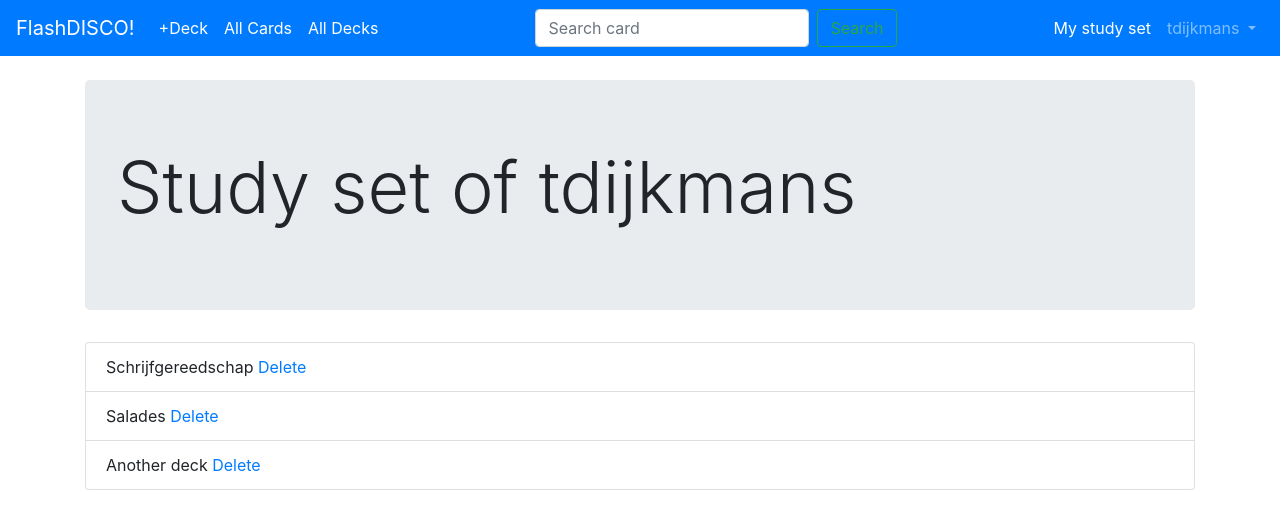
After one commit to tdijkmans/FlashCards, a Django app: page /studyset/ in a window 1280 px wide. The commit adds this page. Shown: the top 529 px of the page. Run offline with Django 3.2, Linux system fonts and the light colour scheme; a user stored in the database is signed in; data comes from the database, SQL or seed files in the repository; some libraries are stand-ins or nearby versions.

Commit message:
Added my studyset features

```diff
--- a/flash/cardmaker/models.py
+++ b/flash/cardmaker/models.py
@@ -10,7 +10,6 @@ class Deck(models.Model):
     subject = models.CharField(max_length=200)
     description = models.TextField(max_length=500, blank=True)
     creator = models.ForeignKey(User, on_delete=models.CASCADE, related_name="creator")
-    students = models.ManyToManyField(User, related_name="students")
 
     def __str__(self):
         return self.title
@@ -28,11 +27,30 @@ class Card(models.Model):
         return self.question
 
 
+class StudySet(models.Model):
+    student = models.ForeignKey(User, on_delete=models.CASCADE, related_name="student")
+
+
+
+class StudentDeck(models.Model):
+    studyset = models.ForeignKey(StudySet, on_delete=models.CASCADE, related_name="studyset")
+    student = models.ForeignKey(User, on_delete=models.CASCADE)
+    deck = models.ForeignKey(Deck, on_delete=models.CASCADE)
+
+
 class LeitnerBox(models.Model):
-    title = models.CharField(max_length=200)
-    proficiency_level = models.SmallIntegerField()
-    owner = models.ForeignKey(User, on_delete=models.CASCADE)
-    cards = models.ManyToManyField(Card)
+    frequency = models.SmallIntegerField()
 
     def __str__(self):
-        return self.title
+        return str(self.frequency)
+
+
+class ScoreBoard(models.Model):
+    student = models.ForeignKey(StudySet, on_delete=models.CASCADE)
+    card = models.ForeignKey(Card, on_delete=models.CASCADE)
+    box = models.ForeignKey(LeitnerBox, on_delete=models.CASCADE)
+    updated = models.DateField()
+    leitner_date = models.DateField()
+
+    def __str__(self):
+        return str(self.card)
--- /dev/null
+++ b/flash/cardmaker/templates/my_studyset.html
@@ -0,0 +1,24 @@
+{% extends "base.html" %}
+{% load static %}
+
+  {% block content %}
+
+    <div class="container">
+
+      <div class="jumbotron">
+        <h1 class="display-3">Study set of {{studyset.student}}</h1>
+        <p class="lead"></p>
+      </div>
+
+      <ul class="list-group">
+      {% for d in deck_list %}
+        <li class="list-group-item">{{d.deck.title}}
+          <a href="/studyset/remove/{{d.id}}/">Delete</a>
+
+        </li>
+      {% endfor %}
+      </ul>
+
+    </div>
+
+  {% endblock %}
--- a/flash/cardmaker/templates/show_all_decks.html
+++ b/flash/cardmaker/templates/show_all_decks.html
@@ -4,7 +4,6 @@
 {% block content %}
 
 <p></p>
-
 <div class="container">
 
 <div class="card-columns">
@@ -27,7 +26,7 @@
       <p class="card-text">{{deck.description}}</p>
 
       <a class="btn btn-info btn-sm" href="/deck/show/{{deck.id}}" role="button">Show</a>
-      <a class="btn btn-success btn-sm" href="/deck/leitner/{{deck.id}}" role="button">Leitner</a>
+
     </div>
 
     <div class="card-footer">
--- a/flash/cardmaker/templates/show_deck.html
+++ b/flash/cardmaker/templates/show_deck.html
@@ -13,7 +13,8 @@
     <p class="lead">By {{deck.creator}} in {{deck.subject}}</p>
     <p>{{deck.description}}</p>
     <a class="btn btn-info btn-sm" href="/deck/{{deck.id}}" role="button">Edit Cards</a>
-    <a class="btn btn-success btn-sm" href="/deck/rehearse/{{deck.id}}" role="button">Rehearse Cards</a>
+    <a class="btn btn-info btn-sm" href="/deck/rehearse/{{deck.id}}" role="button">Rehearse Cards</a>
+    <a class="btn btn-success btn-sm" href="/deck/save/{{deck.id}}" role="button">Save for Study</a>
     </div>
 
   <div class="card-columns">
--- a/flash/cardmaker/urls.py
+++ b/flash/cardmaker/urls.py
@@ -15,7 +15,8 @@ urlpatterns = [
     path('deck/<deck_id>/', views.create_cards, name='create_cards'),
     path('deck/show/<int:deck_id>/', views.show_deck, name="show_deck"),
     path('deck/rehearse/<int:deck_id>/', views.rehearse_deck, name="rehearse_deck"),
-    path('deck/leitner/<int:deck_id>/', views.leitner_deck, name="leitner_deck")
-
+    path('deck/save/<int:deck_id>/', views.save_for_study, name="save_for_study"),
+    path('studyset/', views.show_my_studyset, name='show_my_studyset'),
+    path('studyset/remove/<int:studentdeck_id>/',views.remove_from_studyset, name= 'remove_from_studyset'),
 
 ]
--- a/flash/cardmaker/views.py
+++ b/flash/cardmaker/views.py
@@ -1,5 +1,5 @@
 from django.shortcuts import render
-from cardmaker.models import Card, Deck
+from cardmaker.models import Card, Deck, StudySet, StudentDeck
 from cardmaker.forms import CardForm, DeckForm, CardFormSet
 from django.shortcuts import redirect
 
@@ -72,9 +72,30 @@ def rehearse_deck(request, deck_id):
 
     return render(request, 'rehearse_deck.html', context)
 
-def leitner_deck(request, deck_id):
+def save_for_study(request, deck_id):
+    user = request.user
     deck = Deck.objects.get(pk=deck_id)
-    c_list = Card.objects.filter(deck_id=deck)
-    context = {'list_of_cards' : c_list}
+    studyset, created = StudySet.objects.get_or_create(student=user)
+    if not StudentDeck.objects.filter(deck=deck, student=user):
+        s = StudentDeck()
+        s.studyset = studyset
+        s.student = user
+        s.deck = deck
+        s.save()
+    else:
+        pass
 
-    return render(request, 'leitner_deck.html', context)
+    return redirect('show_my_studyset')
+
+
+def show_my_studyset(request):
+    studyset = StudySet.objects.get(student_id=request.user.id)
+    deck_list = StudentDeck.objects.filter(studyset_id=studyset.id)
+    context = {'studyset':studyset, 'deck_list': deck_list}
+    return render(request, 'my_studyset.html', context)
+
+
+def remove_from_studyset(request, studentdeck_id):
+        deck_to_remove = StudentDeck.objects.get(id=studentdeck_id)
+        deck_to_remove.delete()
+        return redirect('show_my_studyset')
--- a/flash/templates/base.html
+++ b/flash/templates/base.html
@@ -51,6 +51,9 @@
             <li>
 
               {% if user.is_authenticated %}
+                <li class="nav-item active">
+                  <a class="nav-link" href="/studyset/">My study set</a>
+                </li>
                 <li class="nav-item dropdown">
                   <a class="nav-link dropdown-toggle" href="#" id="navbarDropdown" role="button" data-toggle="dropdown">
                     {{ user.username }}
--- a/flash/usermanager/views.py
+++ b/flash/usermanager/views.py
@@ -2,6 +2,7 @@ from django.shortcuts import render, redirect
 from django.contrib.auth.forms import UserCreationForm
 from django.contrib.auth import login, authenticate
 from django.contrib import messages
+from cardmaker.views import create_cards
 
 # Create your views here.
 def signup(request):
@@ -14,7 +15,7 @@ def signup(request):
             raw_password = form.cleaned_data.get('password1')
             user = authenticate(username=username, password=raw_password)
             login(request, user)
-            return redirect('new_card')
+            return redirect('create_cards')
     else:
         form = UserCreationForm()
     return render(request, 'signup.html', {'form': form})
```
Also changed, not shown: flash/cardmaker/admin.py (+20 -5 lines), flash/cardmaker/migrations/0001_initial.py (deleted), flash/cardmaker/migrations/0002_deck_description.py (deleted), flash/cardmaker/migrations/0003_auto_20200113_1642.py (deleted), flash/cardmaker/migrations/0004_leitnerbox.py (deleted), flash/cardmaker/migrations/0005_auto_20200117_0924.py (deleted), flash/cardmaker/migrations/__init__.py (deleted), flash/db.sqlite3, flash/usermanager/migrations/__init__.py (deleted).
